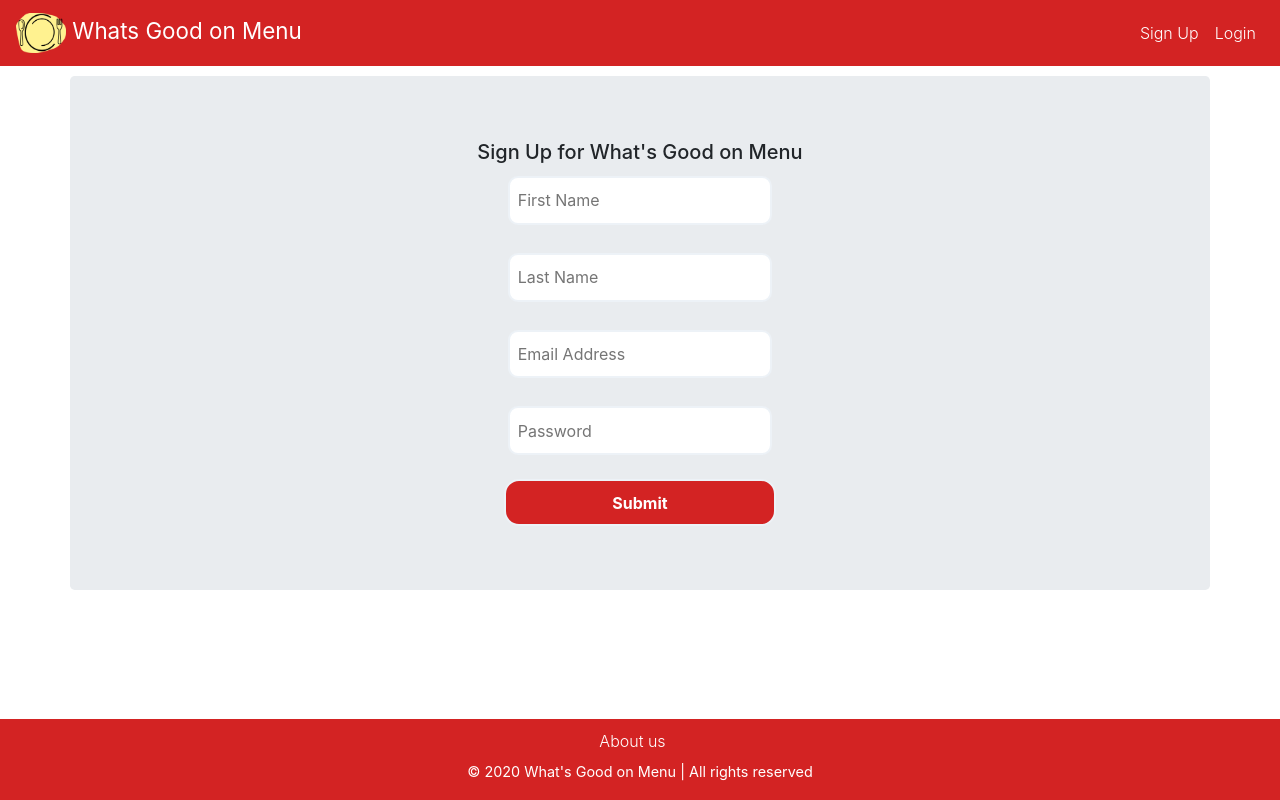
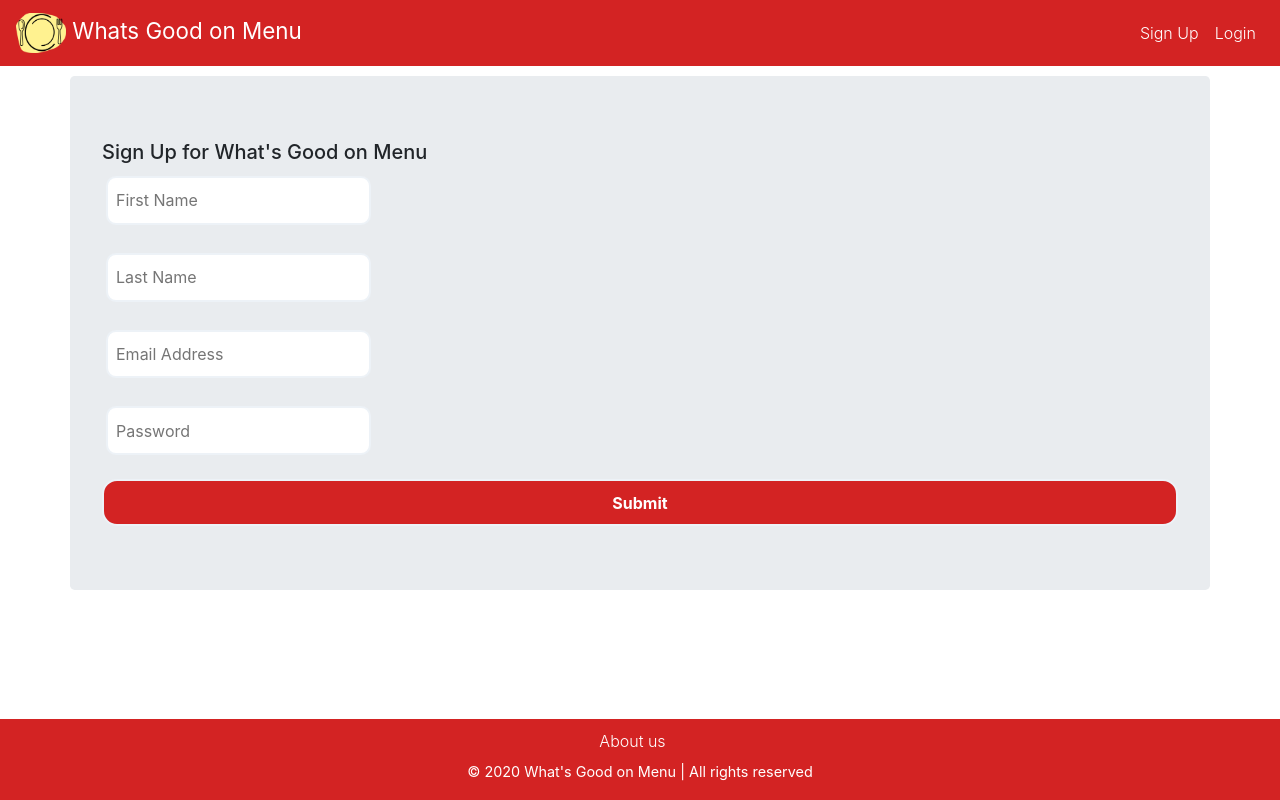
Before and after one commit to sanskruti29/whatsgoodonmenuui, a React (Create React App) app: page /signup in a window 1280 px wide. Built offline with nearby package versions, Linux system fonts and the light colour scheme; the HTML template or start-up script is replaced by a standard one.

Commit message:
text input styles

```diff
--- a/src/components/pages/Forms/AllForms/SignUp/SignUpForm.js
+++ b/src/components/pages/Forms/AllForms/SignUp/SignUpForm.js
@@ -20,7 +20,7 @@ export default class signUpForm extends React.Component{
   render(){
     if(this.state.signUp === true){
       return(
-        <div className="jumbotron container d-flex justify-content-center" style={{marginTop: 10}}>
+        <div className="jumbotron container" style={{marginTop: 10}}>
           <label>{this.state.message}</label>
         </div>
       );
@@ -66,7 +66,7 @@ export default class signUpForm extends React.Component{
               setSubmitting(false);
             }}
           >
-          <div className="jumbotron container justify-content-center formStyle" style={{marginTop: 10}}>
+          <div className="jumbotron container" style={{marginTop: 10}}>
             <h5>Sign Up for What's Good on Menu</h5>
             <Form>
               <TextInput
```
